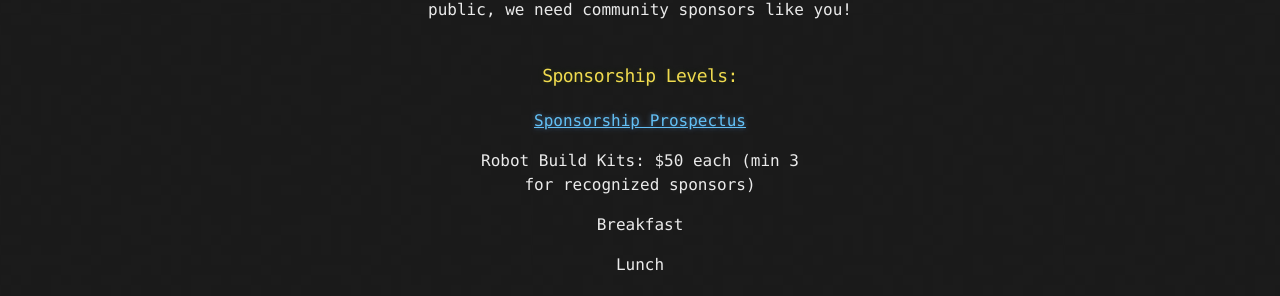
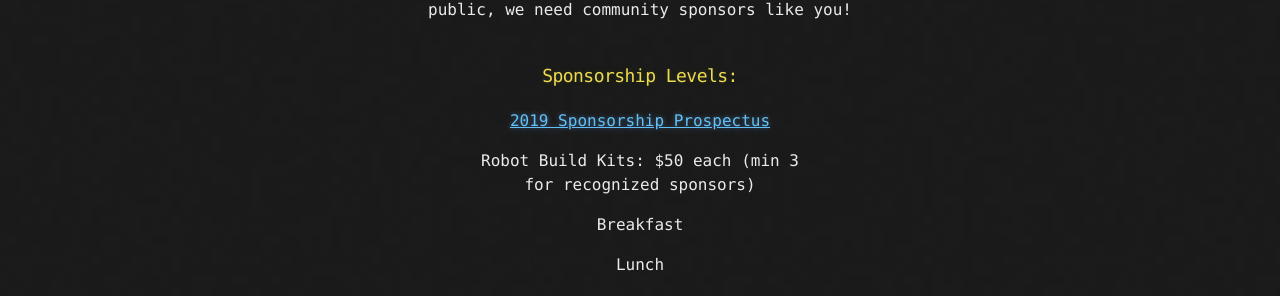
Before and after one commit to norfolkjs/norfolkjs.github.io, a Jekyll site: the page built from nodebots/index.html, in a window 1280 px wide. Shown: the part 1050-1346 px from the top of the page. Built offline with Jekyll 4.4.1, drawn with Linux system fonts in a browser that asks for light colours; nearby versions of some CDN libraries.

Commit message:
Add new sponsorship prospectus

```diff
--- a/nodebots/index.html
+++ b/nodebots/index.html
@@ -35,7 +35,7 @@
 <br>
 <h3>Sponsorship Levels:</h3>
 
-<p><a href="http://bit.ly/nodebots-prospectus-2018">Sponsorship Prospectus</a></p>
+<p><a href="https://drive.google.com/open?id=1bmsekE46-tLM1j8EjwwJjjZiuccrXhNh">2019 Sponsorship Prospectus</a></p>
 
 <div class="contacts">
     <p>Robot Build Kits: $50 each (min 3 for recognized sponsors)</p>
```
